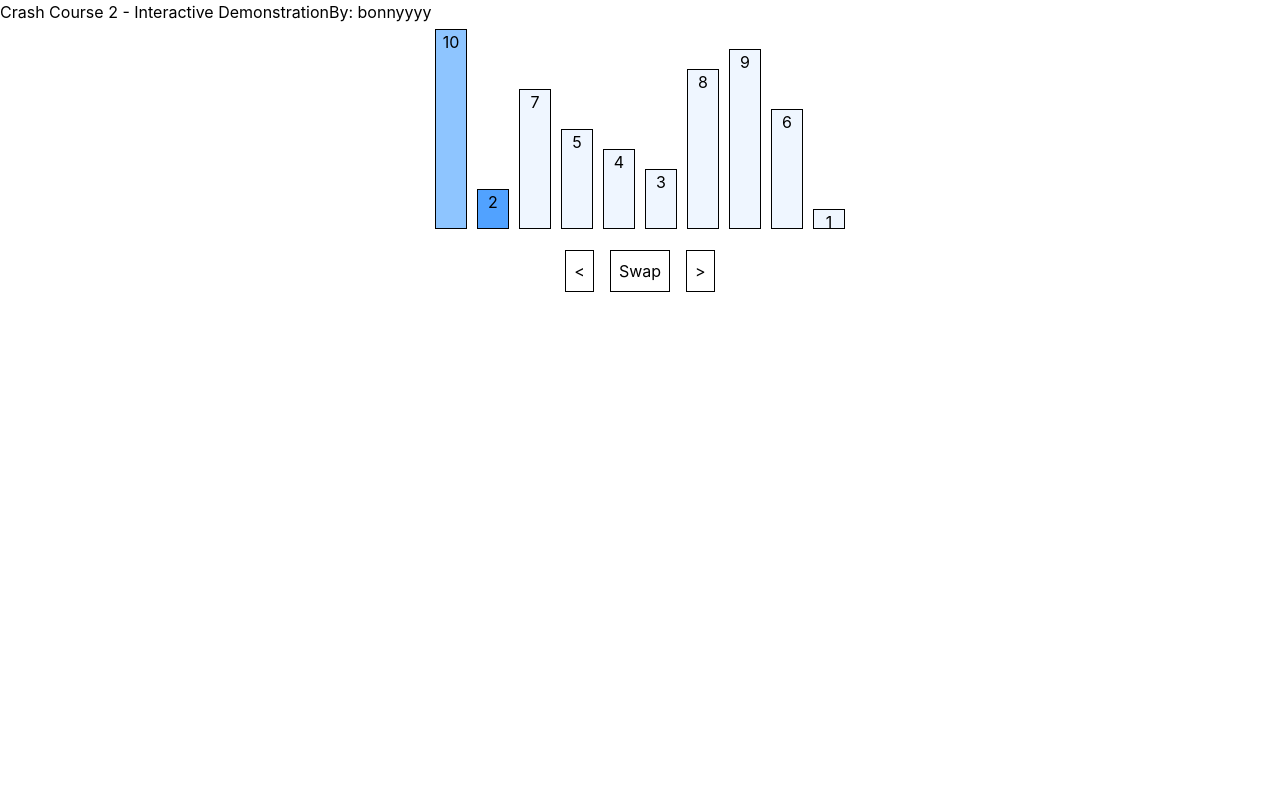
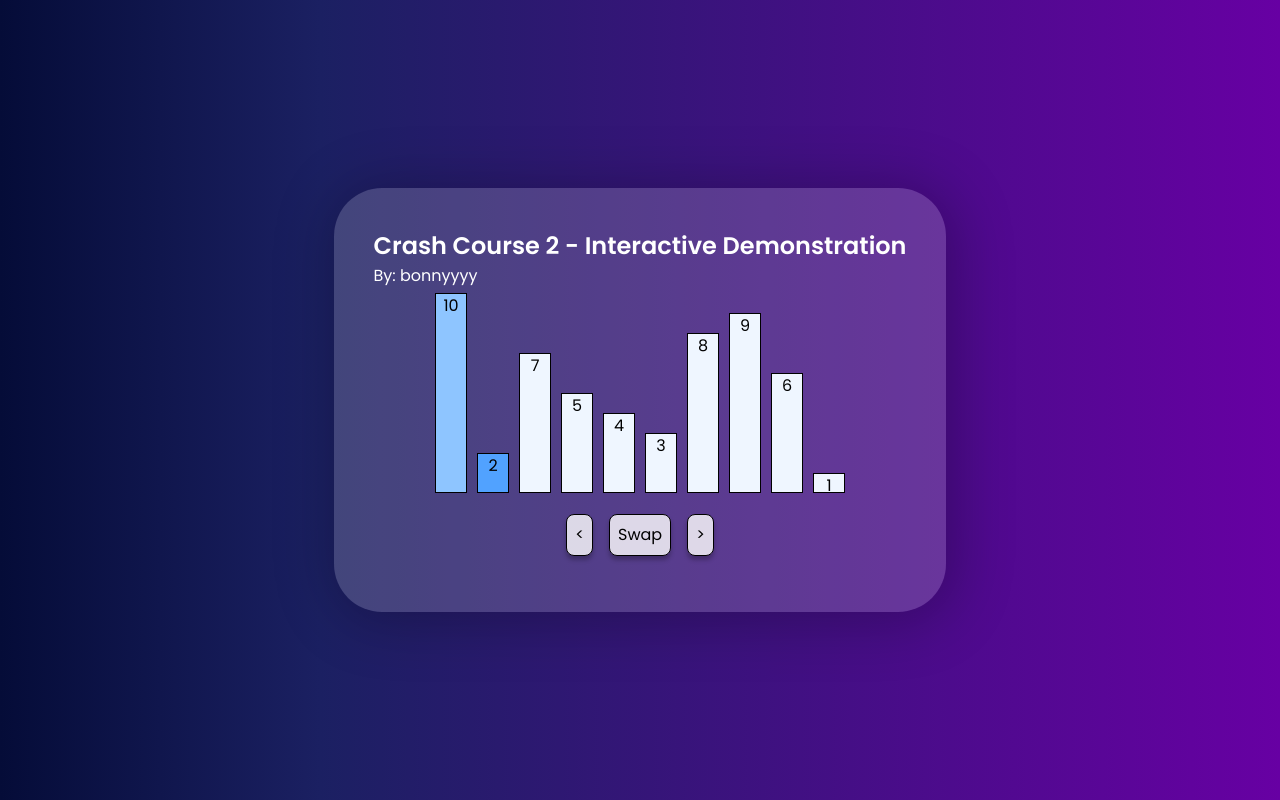
Before and after one commit to PUP-ITskolar/WebDemos, a React (Vite) app: page / in a window 1280 px wide. Built offline with nearby package versions, Linux system fonts and the light colour scheme.

Commit message:
Improved Frontend Design

```diff
--- a/index.html
+++ b/index.html
@@ -3,7 +3,8 @@
   <head>
     <meta charset="UTF-8" />
     <meta name="viewport" content="width=device-width, initial-scale=1.0" />
-    <title>demo.itskolarngbayan.xyz</title>
+
+    <title>Crash Course 2</title>
   </head>
   <body>
     <div id="root"></div>
--- a/src/index.css
+++ b/src/index.css
@@ -1 +1,50 @@
-@import "tailwindcss"
+@import url('https://fonts.googleapis.com/css2?family=Poppins:ital,wght@0,100;0,200;0,300;0,400;0,500;0,600;0,700;0,800;0,900;1,100;1,200;1,300;1,400;1,500;1,600;1,700;1,800;1,900&display=swap');
+@import "tailwindcss";
+
+*{
+    font-family: 'Poppins', sans-serif;
+}
+body {
+    display:flex;
+    justify-content: center;
+    align-items: center;
+    height:100vh;
+    width:100vw;
+    background: linear-gradient(90deg, #050c38 0%, #1b2062 25%, #6700a3 100%);
+    overflow-x:hidden;
+}
+#root{
+    padding:0;
+    margin: 0;
+    height: 100%;
+    width:100%;
+    DISPLAY:FLEX;
+    align-items: center;
+    justify-content: center;
+}
+#container{
+background: rgba(217, 217, 217, 0.2);
+box-shadow: 4px 4px 58.1px 5px rgba(0, 0, 0, 0.25);
+border-radius: 48px;
+}
+.box{
+    transition: all 0.3s ease;
+}
+.title{
+    font-size: 1.5rem;
+    font-weight: 600;
+    color:white;
+}
+.subtitle{
+    font-size: 1rem;
+    font-weight: 400;
+    color:white;
+}
+button {
+    background: rgba(255, 255, 255, 0.8);
+    box-shadow: 0px 4px 4px rgba(0, 0, 0, 0.25);
+    border-radius: 8px;
+}
+button:hover {
+    background: rgba(255, 255, 255, 1);
+}
--- a/src/layout/main.jsx
+++ b/src/layout/main.jsx
@@ -1,3 +1,6 @@
+// THIS WEBSITE WILL NOW HOUSE ALL THE CRASH COURSE EPISODES!
+
+import "../index.css";
 import { useState } from "react";
 let _ = Array.from({ length: 10 }, (_, i) => i + 1).sort();
 function shuffleCopy(arr) {
@@ -43,26 +46,27 @@ _ = shuffleCopy(_);
 export default function Main() {
     const array = useArray();
     return (
-        <div>
-            <div className="flex">
-                <p>Crash Course 2 - Interactive Demonstration</p>
-                <p>By: bonnyyyy</p>
+        <div id="container" className="flex flex-col justify-center content-center p-10">
+            <div id="header" className="flex flex-col ">
+                <p className="title">Crash Course 2 - Interactive Demonstration</p>
+                <p className="subtitle">By: bonnyyyy</p>
             </div>
-            <div className="flex flex-1 h-20rem flex-row justify-center items-end">
+            <div id="controlcont">
+                <div id="content" className="flex flex-row justify-center items-end">
                     {array.items.map((item, index) => {
                         let color = "";
                         if (array.selectedItem == index) color = "bg-blue-400";
                         else if (array.selectedItem == index + 1) color = "bg-blue-300";
                         else color = "bg-blue-50";
                         return (
-                        <div key={index} className={`border w-8 text-center m-1.25 p-0 ${color}`} style={{ height: `${item * 1.25}rem` }}>
+                            <div key={index} className={`border w-8 text-center m-1.25 p-0 ${color} box`} style={{ height: `${item * 1.25}rem` }}>
                                 {item}
                             </div>
                         );
                     })}
                 </div>
-            <div className="flex justify-center m-2">
-                <button onClick={() => array.goBack()} disabled={array.disableBack} className="m-2 p-2 border">
+                <div id="controls" className="flex justify-center m-2">
+                    <button onClick={() => array.goBack()} disabled={array.disableBack} className="m-2 p-2 border ">
                         &lt;
                     </button>
                     <button onClick={() => array.swap()} className="m-2 p-2 border">
@@ -73,5 +77,6 @@ export default function Main() {
                     </button>
                 </div>
             </div>
+        </div>
     );
 }
```
Also changed, not shown: 1 other file (tests, documents, lock files or other folders). Lines whose indentation alone changed are shown as unchanged.
